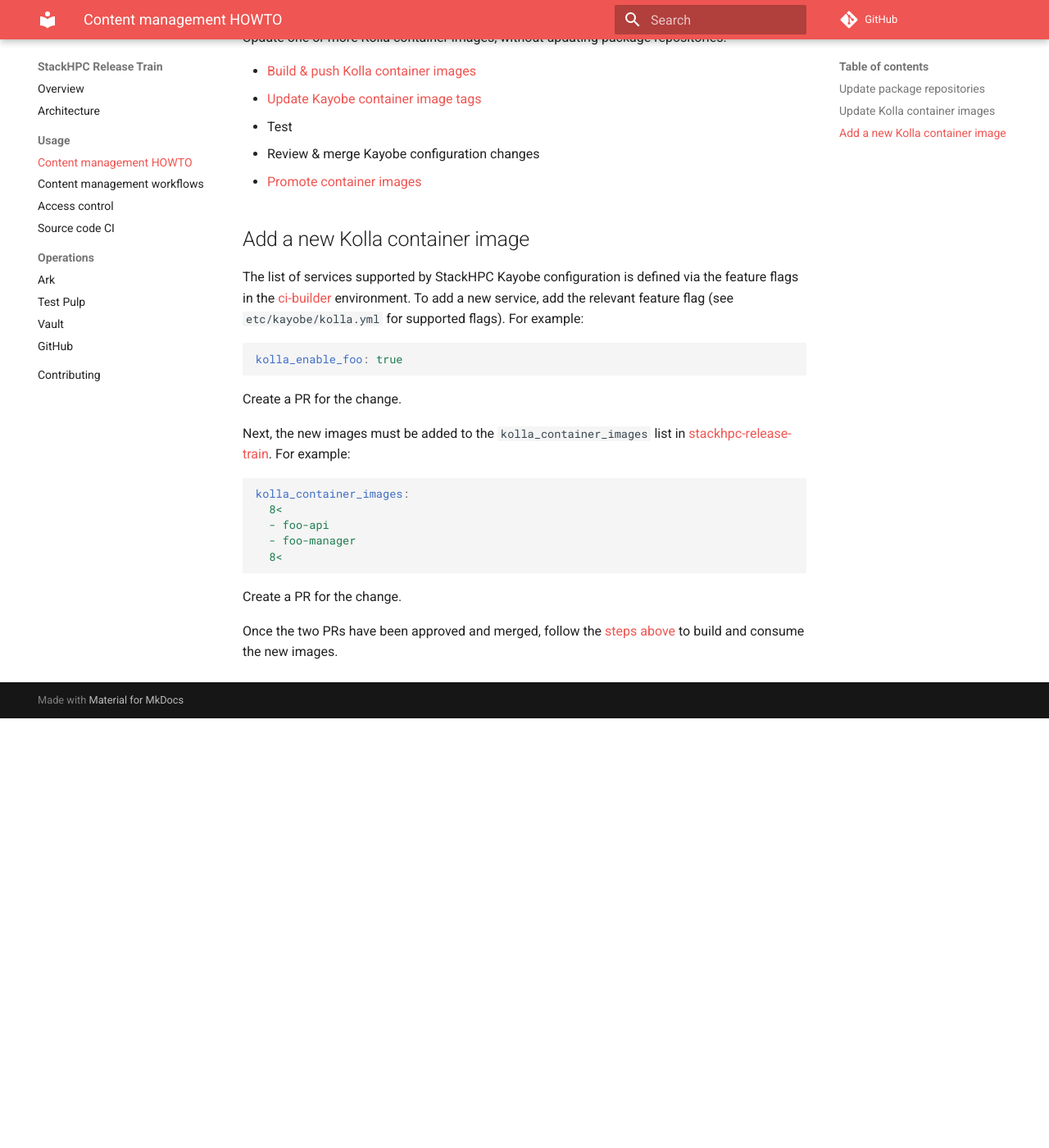
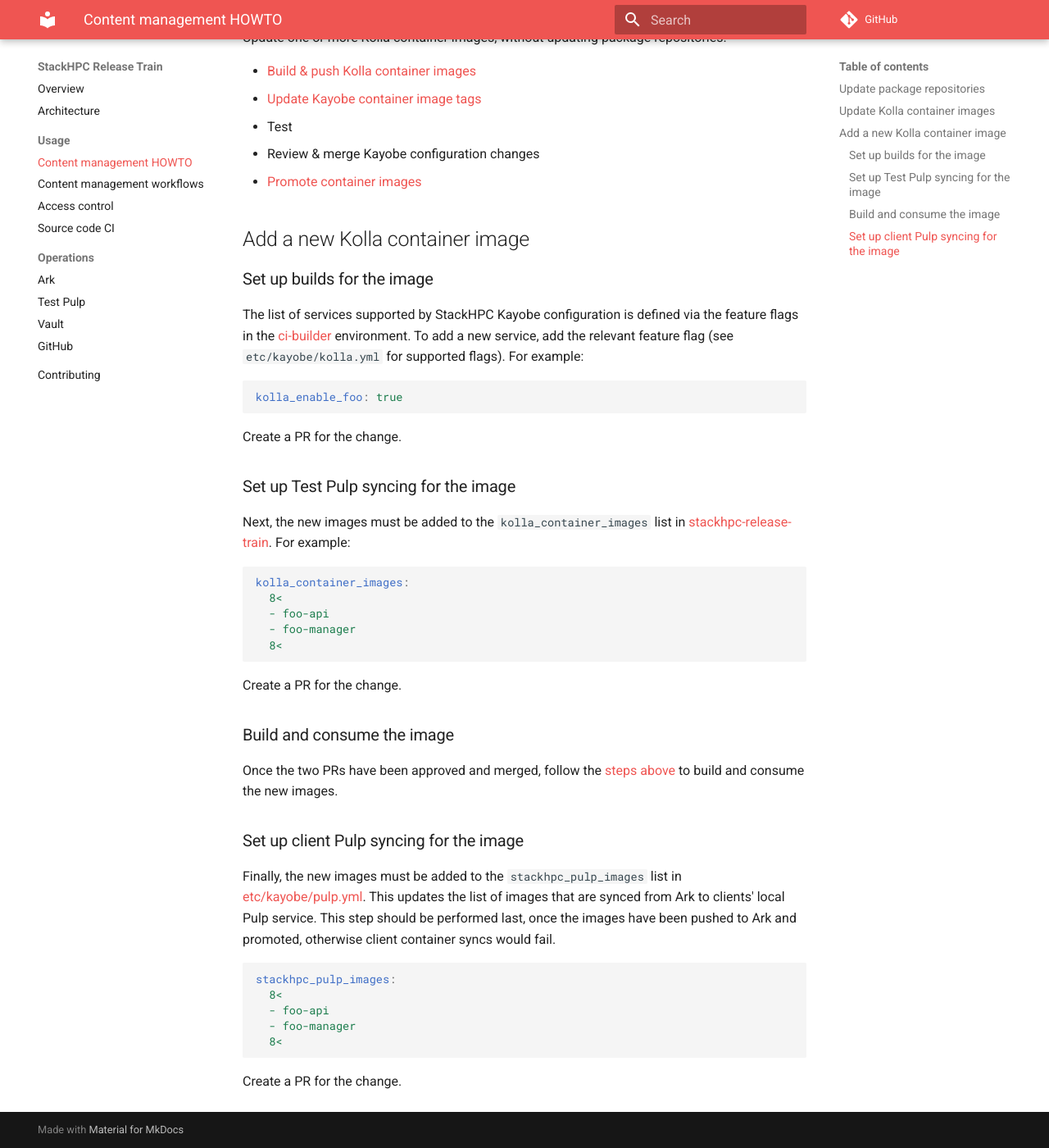
Before and after one commit to stackhpc/stackhpc-release-train, an MkDocs documentation site: the page built from docs/usage/content-howto.md, in a window 1280 px wide and 1400 px high, scrolled down 700 px. Shown: the whole window at 82% size. Built offline with MkDocs 1.6.1 and Material for MkDocs 9.7.7, drawn with Linux system fonts in a browser that asks for light colours; comment, search, counter and statistics services are not loaded; before the commit the page ends 1576 px from its top, so only the background shows below that.

Commit message:
docs: add kolla image client syncing step

````diff
--- a/docs/usage/content-howto.md
+++ b/docs/usage/content-howto.md
@@ -27,6 +27,8 @@ Update one or more Kolla container images, without updating package repositories
 
 ## Add a new Kolla container image
 
+### Set up builds for the image
+
 The list of services supported by StackHPC Kayobe configuration is defined via
 the feature flags in the
 [ci-builder](https://github.com/stackhpc/stackhpc-kayobe-config/blob/stackhpc/wallaby/etc/kayobe/environments/ci-builder/stackhpc-ci.yml)
@@ -38,6 +40,8 @@ kolla_enable_foo: true
 ```
 
 Create a PR for the change.
+
+### Set up Test Pulp syncing for the image
 
 Next, the new images must be added to the `kolla_container_images` list in
 [stackhpc-release-train](
@@ -54,5 +58,23 @@ kolla_container_images:
 
 Create a PR for the change.
 
+### Build and consume the image
+
 Once the two PRs have been approved and merged, follow the [steps
 above](#update-kolla-container-images) to build and consume the new images.
+
+### Set up client Pulp syncing for the image
+
+Finally, the new images must be added to the `stackhpc_pulp_images` list in [etc/kayobe/pulp.yml](https://github.com/stackhpc/stackhpc-kayobe-config/blob/stackhpc/wallaby/etc/kayobe/pulp.yml).
+This updates the list of images that are synced from Ark to clients' local Pulp service.
+This step should be performed last, once the images have been pushed to Ark and promoted, otherwise client container syncs would fail.
+
+```yaml
+stackhpc_pulp_images:
+  8<
+  - foo-api
+  - foo-manager
+  8<
+```
+
+Create a PR for the change.
````
